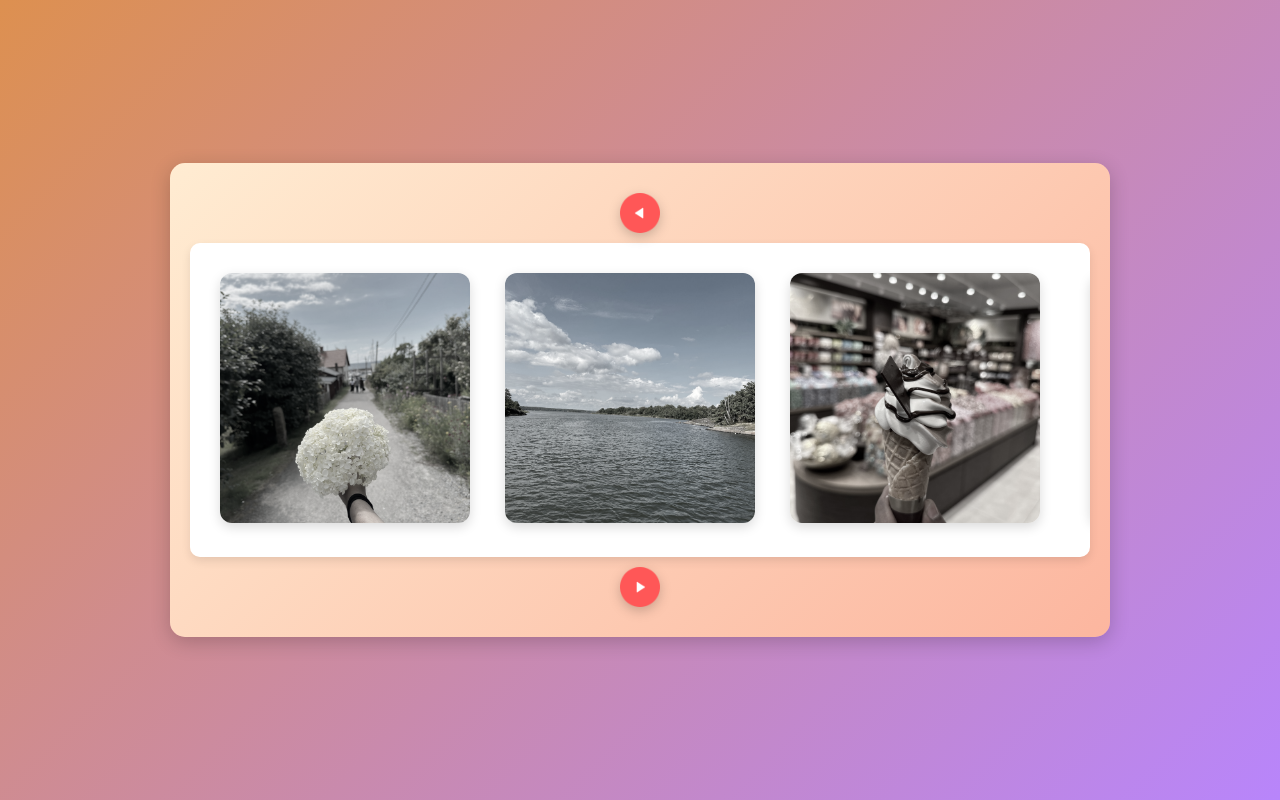
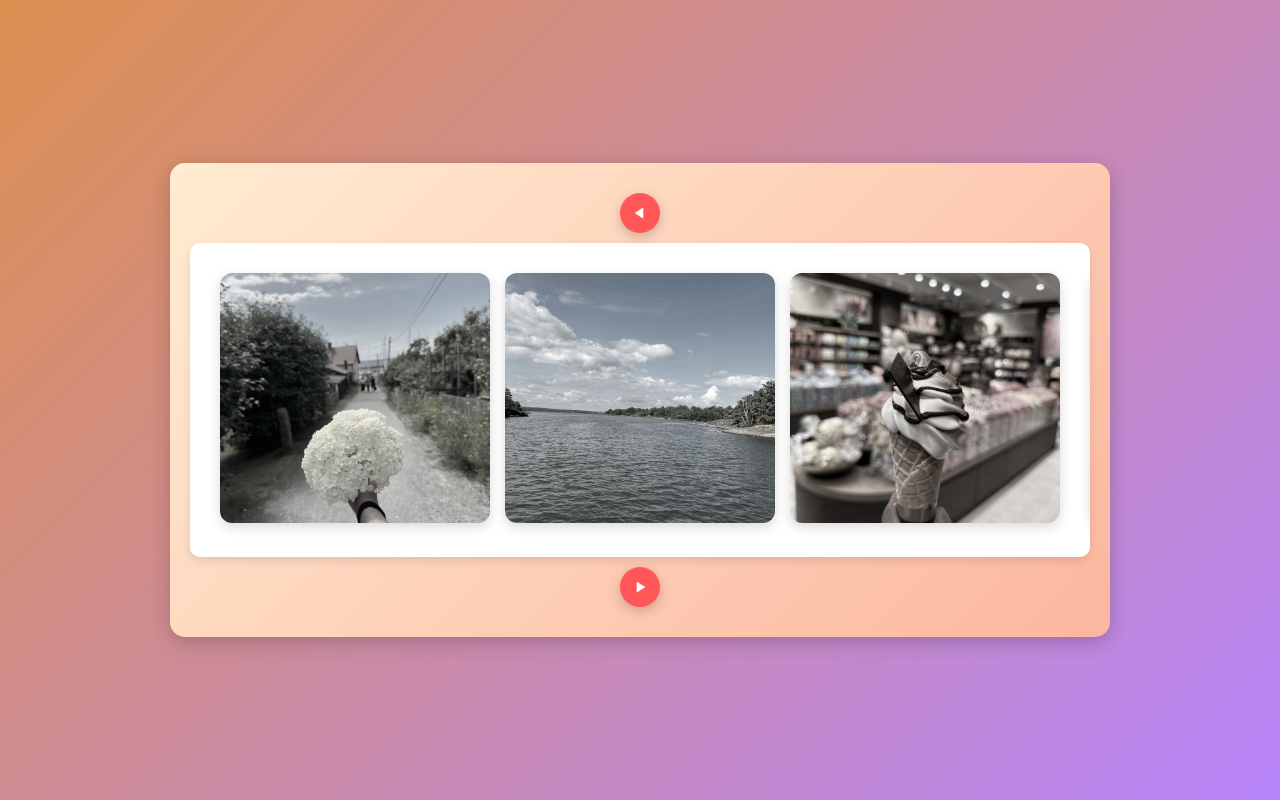
Before and after one commit to Renuma1618/Image-slider, a plain HTML site: page index.html in a window 1280 px wide. Drawn offline with Linux system fonts and the light colour scheme.

Commit message:
Update style.css

```diff
--- a/style.css
+++ b/style.css
@@ -75,7 +75,7 @@ body {
 }
 
 .gallery div img {
-    width: 250px; /* Set a fixed width */
+    width: 270px; /* Set a fixed width */
     height: 250px; /* Set a fixed height */
     object-fit: cover; /* Ensures the image covers the area without stretching */
     filter: grayscale(80%);
```
